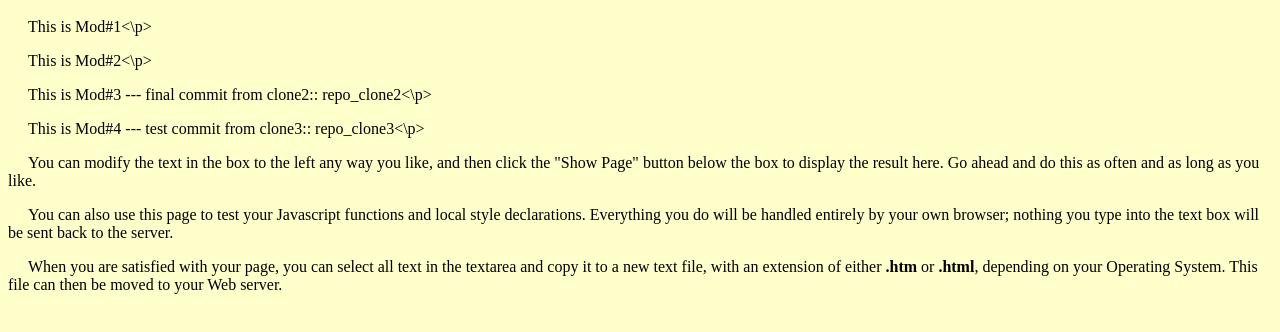
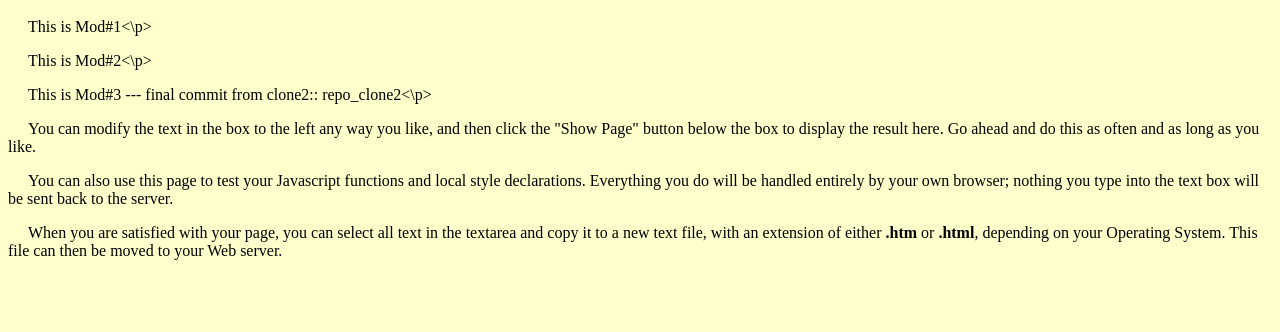
Before and after one commit to git-hardy/repo2, a plain HTML site: page index.html in a window 1280 px wide. Shown: the part 48-380 px from the top of the page. Drawn offline with Linux system fonts and the light colour scheme.

Commit message:
Revert "Test commit clone3"
This reverts commit fafac261db28bcedb34577e3134f9fa783285d12.

```diff
--- a/index.html
+++ b/index.html
@@ -18,7 +18,6 @@ p	{text-indent:20px;
 <p> This is Mod#1<\p>
 <p> This is Mod#2<\p>
 <p> This is Mod#3 --- final commit from clone2:: repo_clone2<\p>
-<p> This is Mod#4 --- test commit from clone3:: repo_clone3<\p>
 
 <p>You can modify the text in the box to the left any way you like, and
 then click the "Show Page" button below the box to display the
```
